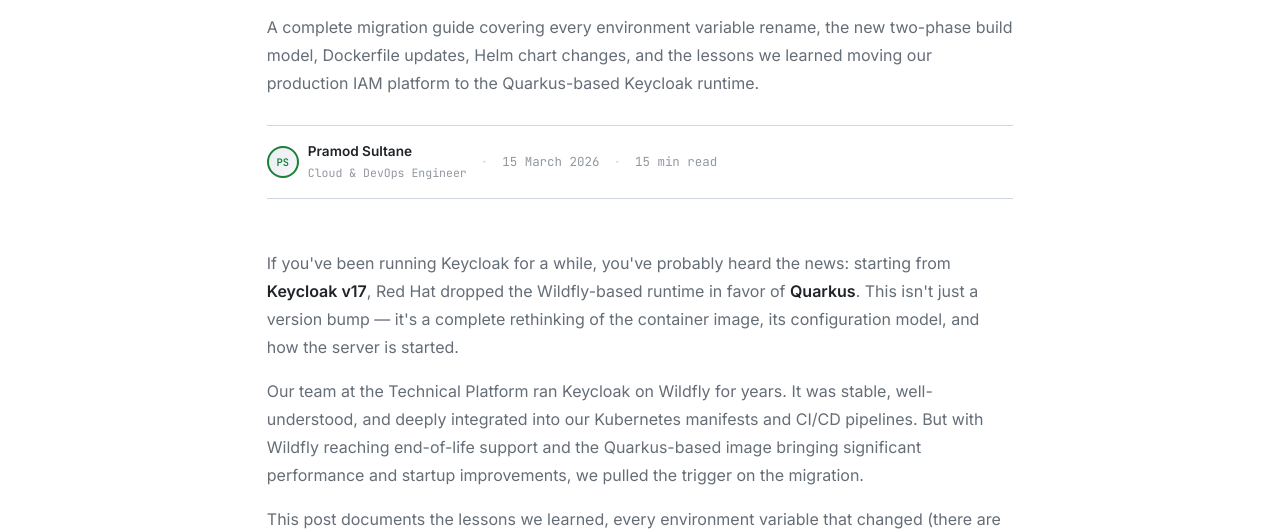
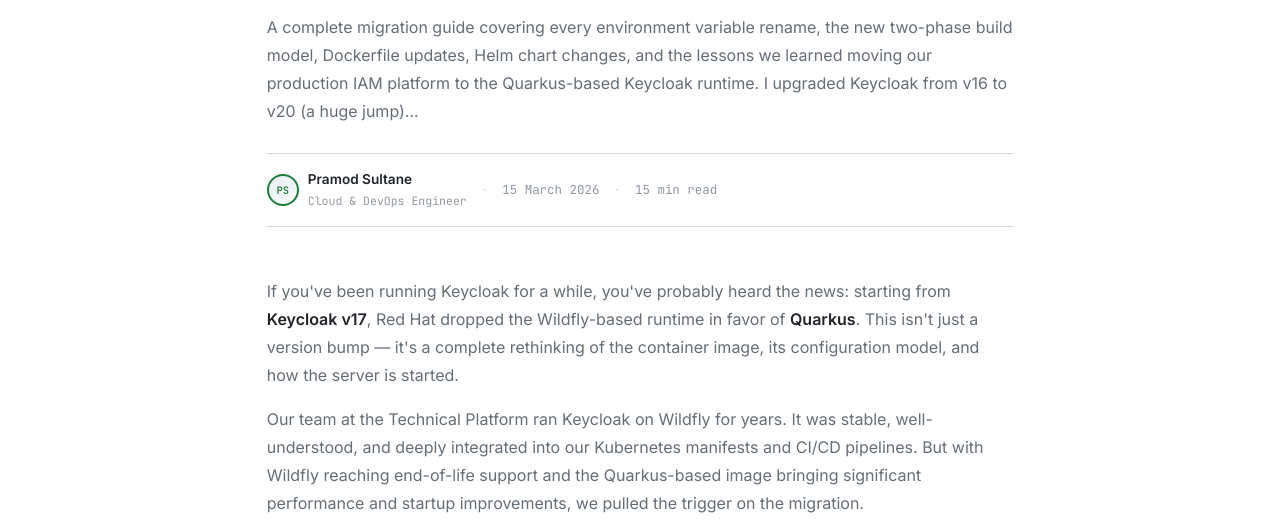
Before and after one commit to pramodsultane/blogs, a plain HTML site: page posts/keycloak-wildfly-to-quarkus.html in a window 1280 px wide. Shown: the part 263-793 px from the top of the page. Drawn offline with nearby package versions, Linux system fonts and the light colour scheme.

Commit message:
little words addition

```diff
--- a/posts/keycloak-wildfly-to-quarkus.html
+++ b/posts/keycloak-wildfly-to-quarkus.html
@@ -244,7 +244,7 @@
   <p class="post-subtitle">
     A complete migration guide covering every environment variable rename, the new two-phase build
     model, Dockerfile updates, Helm chart changes, and the lessons we learned moving our production
-    IAM platform to the Quarkus-based Keycloak runtime.
+    IAM platform to the Quarkus-based Keycloak runtime. I upgraded Keycloak from v16 to v20 (a huge jump)...
   </p>
   <div class="post-meta">
     <div class="author-chip">
```
